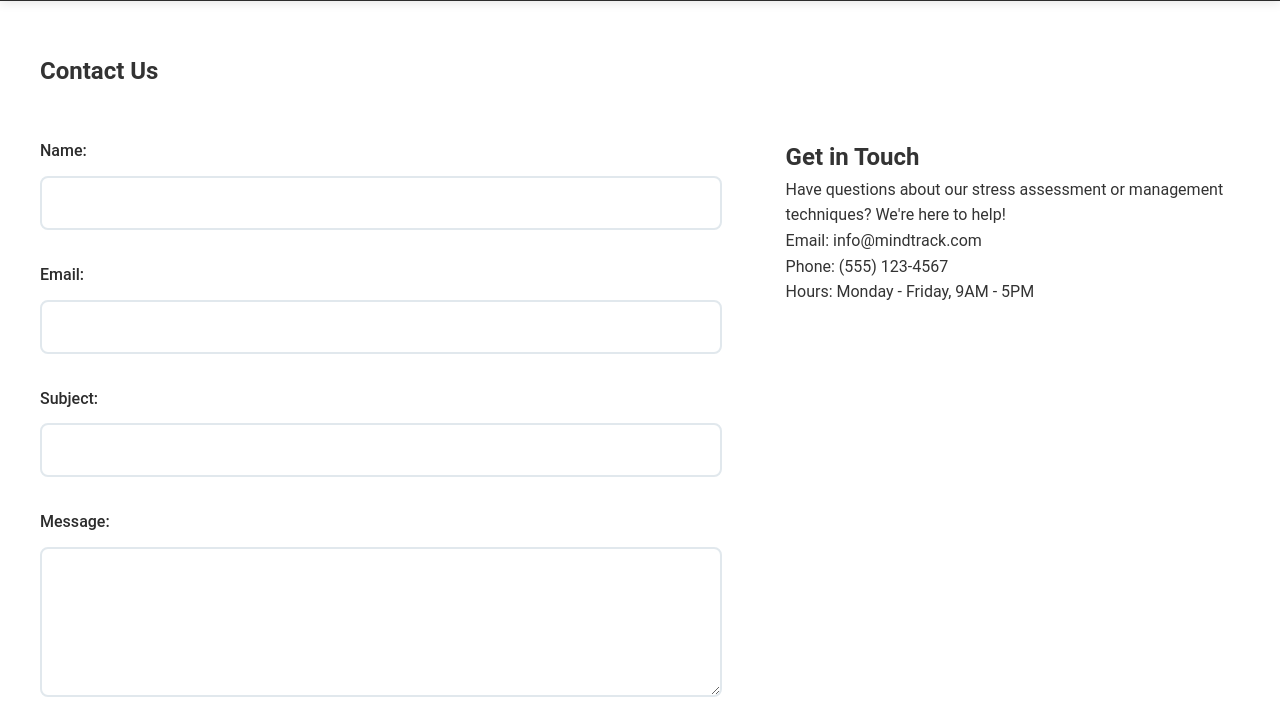
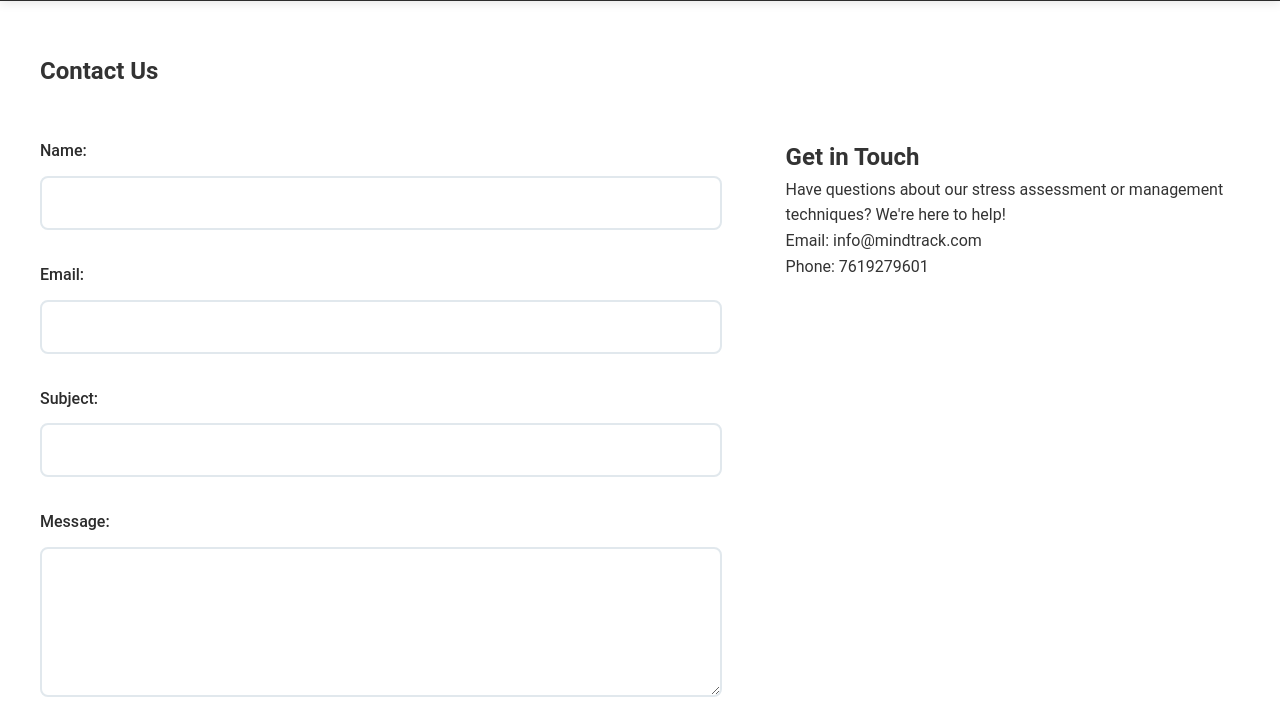
Before and after one commit to Sreehari2004/MindTrack, a React app: page contact.html in a window 1280 px wide. Shown: the part 76-800 px from the top of the page. Built offline with nearby package versions, Linux system fonts and the light colour scheme.

Commit message:
Update contact.html

```diff
--- a/contact.html
+++ b/contact.html
@@ -47,8 +47,7 @@
                     <p>Have questions about our stress assessment or management techniques? We're here to help!</p>
                     <div class="contact-details">
                         <p>Email: info@mindtrack.com</p>
-                        <p>Phone: (555) 123-4567</p>
-                        <p>Hours: Monday - Friday, 9AM - 5PM</p>
+                        <p>Phone: 7619279601</p>
                     </div>
                 </div>
             </div>
```
